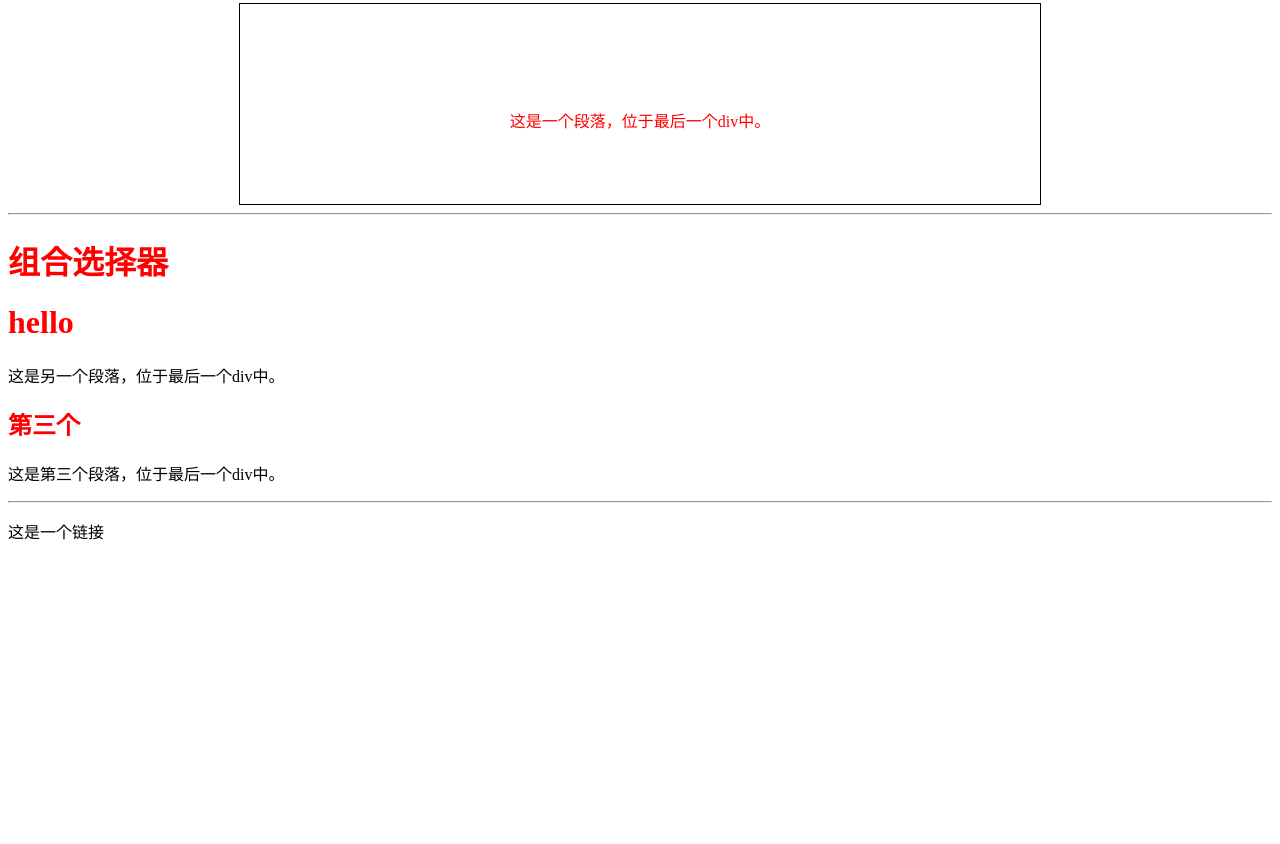
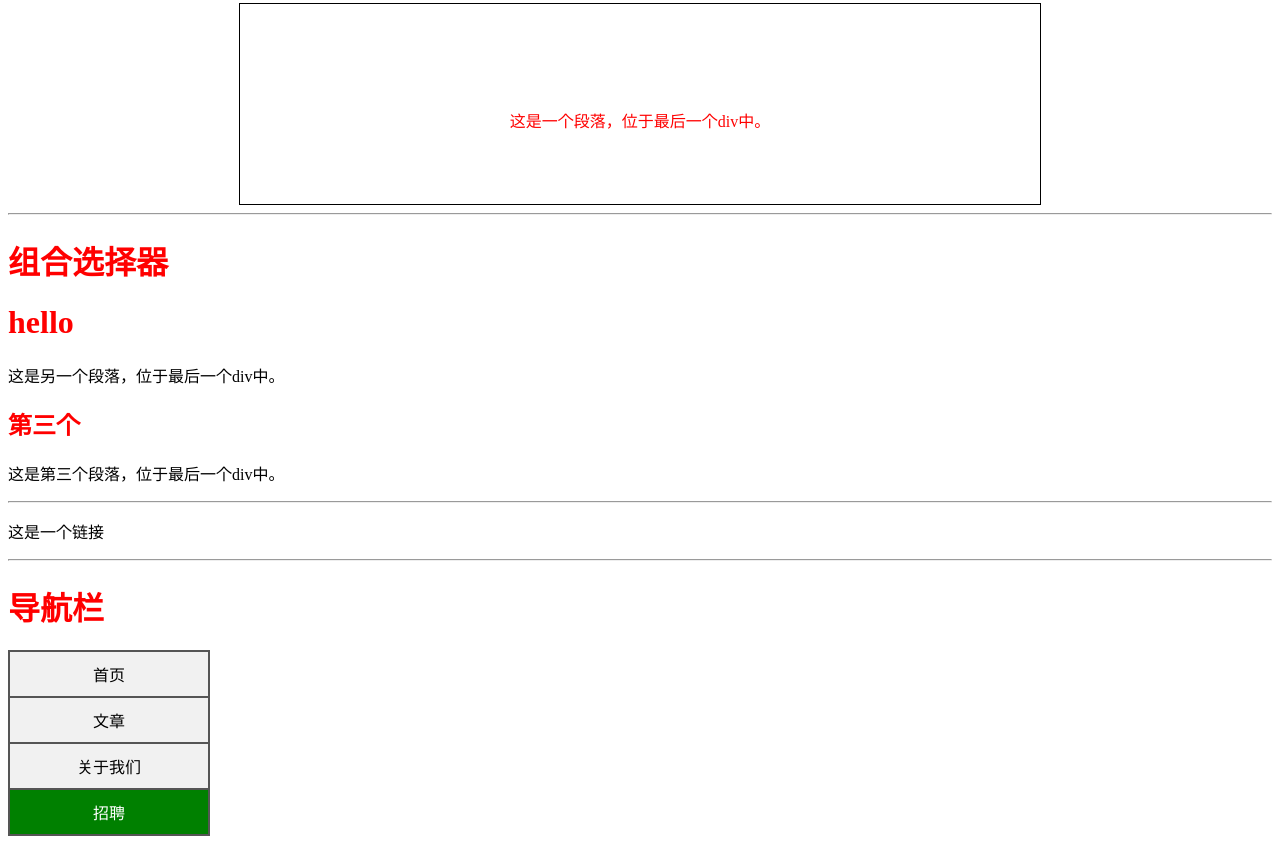
Before and after one commit to GinTama12/Myjavascript1, a plain HTML site: page demo.html in a window 1280 px wide. Shown: the part 9827-10671 px from the top of the page. Before the commit the page ends 10386 px from the top, so only its background shows below. Drawn offline with Linux system fonts and the light colour scheme.

Commit message:
今天学习了nav

```diff
--- /dev/null
+++ b/css/nav.css
@@ -0,0 +1,32 @@
+body{
+    font-family: "Microsoft YaHei",微软雅黑,"Microsoft JhengHei",华文细黑,STHeiti,"WenQuanYi Micro Hei",宋体,arial,sans-serif;
+    font-size: 16px;
+    margin: 0;
+}
+.nav1 ul{
+    list-style-type: none;
+    margin: 0;
+    padding: 0;
+    width: 25%;
+    background-color: #f1f1f1;
+    position: fixed;
+    height: 100%;
+    overflow:auto;
+
+}
+.nav1 li a{
+    display:block;
+    color: #000;
+    padding: 8px 16px;
+    text-decoration: none;
+    /* text-align: center; */
+}
+.nav1 li a:hover{
+    background-color: #555;
+    color: white;
+}
+.content{
+    margin-left: 25%;
+    padding: 1px 16px;
+    height: 1000px;
+}
--- /dev/null
+++ b/css/nav1.css
@@ -0,0 +1,33 @@
+body{
+    font-family: Arial, Helvetica, sans-serif;
+    font-size: 16px;
+    margin: 0;
+
+}
+.nav1 ul{
+    list-style-type: none;
+    margin: 0;
+    padding: 0;
+    background-color: #333;
+    text-align: center;
+    overflow: hidden;
+    position: fixed;
+    width: 100%;
+    /* bottom:0; */
+}
+.nav1 li{
+    /* display: inline-block; */
+    display: inline-block;
+    border-right: 1px solid #bbb;
+}
+.nav1 li a{
+    display: block;
+    color: white;
+    font-size: 30px;
+    text-align: center;
+    padding: 30px 150px;
+    text-decoration: none;
+}
+.nav1 li a:hover{
+    background-color: #111;
+}
--- a/demo.html
+++ b/demo.html
@@ -377,6 +377,19 @@
 <div class="False-category">
     <p><a href="#" target="_blank">这是一个链接</a></p>
 </div>
+<hr>
+<h1>导航栏</h1>
+<div class="nav1">
+    <ul>
+        <li><a href="http://localhost:600/demo/nva.html" target="_blank">首页</a></li>
+        <li><a href="">文章</a></li>
+        <li><a href="">关于我们</a></li>
+        <li><a class="active" href="">招聘</a></li>
+    </ul>
+
+</div>
+
+
 
 </body>
 </html>
--- a/style.css
+++ b/style.css
@@ -260,3 +260,34 @@
 
 
 }
+
+.nav1 ul{
+ list-style-type: none;
+ padding: 0;
+ margin: 0;
+ width: 200px;
+
+ background-color: #f1f1f1;
+ border: 1px solid #555;
+}
+.nav1 li a{
+    display: block;
+    color: #000;
+    text-decoration: none;
+    padding: 10px 20px;
+    font-size: 16px;
+    text-align: center;
+    border: 1px solid #555;
+
+}
+.nav1 li:last-child {
+    border-bottom: none;
+}
+.nav1 li a.active{
+    background-color:green;
+    color: white;
+}
+.nav1 li a:hover{
+  background-color: #555;
+    color: white;
+}
```
Also changed, not shown: demo/nva.html (added, +38 -0 lines), demo/nva1.html (added, +19 -0 lines).
